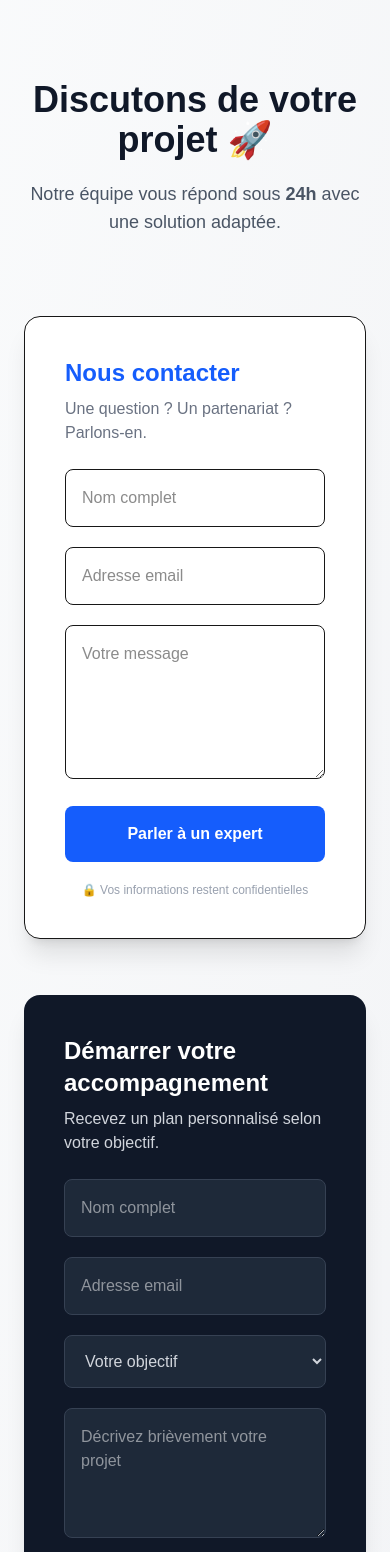
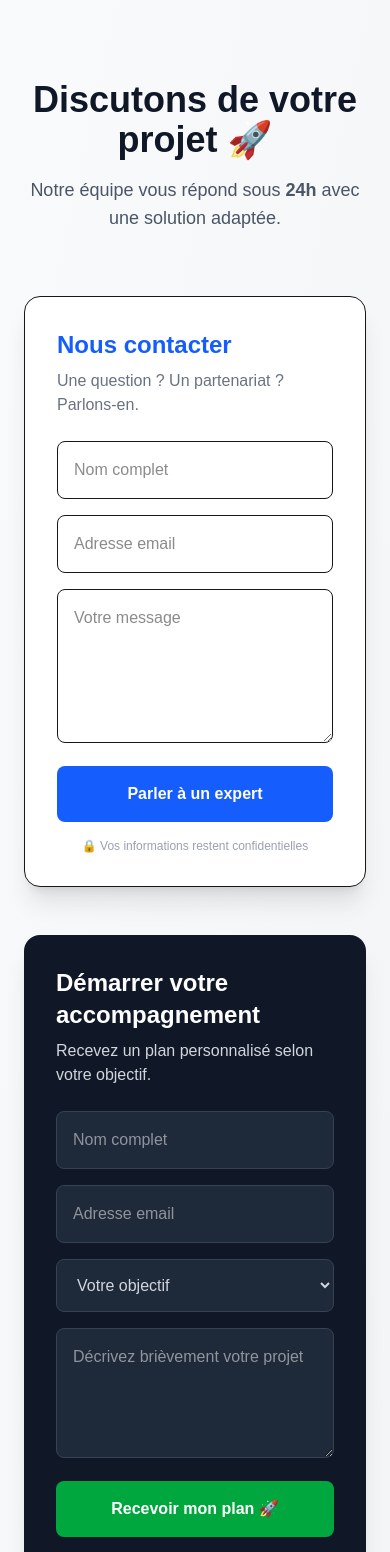
Before and after one commit to sawanascout/sawanadigitalagency, a Next.js app: page /contact in a window 390 px wide. Shown: the top 1552 px of the page. Built offline with nearby package versions, Linux system fonts and the light colour scheme.

Commit message:
adapter au telephone

```diff
--- a/app/contact/page.tsx
+++ b/app/contact/page.tsx
@@ -22,8 +22,12 @@ export default function ContactPage() {
 
     setLoading(true)
 
+    // Normalisation des données
     const formData = new FormData(formRef.current)
     const data = Object.fromEntries(formData.entries())
+    for (let key in data) {
+      data[key] = data[key] ? String(data[key]).trim() : ""
+    }
 
     try {
       const res = await fetch("/api/contact", {
@@ -36,10 +40,11 @@ export default function ContactPage() {
         setSent(true)
         formRef.current.reset()
       } else {
-        alert("Une erreur est survenue")
+        alert("Une erreur est survenue. Veuillez réessayer.")
       }
-    } catch {
-      alert("Erreur serveur")
+    } catch (err) {
+      console.error(err)
+      alert("Erreur serveur. Veuillez réessayer plus tard.")
     } finally {
       setLoading(false)
     }
@@ -49,51 +54,44 @@ export default function ContactPage() {
     <main className="min-h-screen px-6 py-20 bg-linear-to-br from-gray-50 to-gray-100">
 
       {/* HEADER */}
-      <header className="max-w-5xl mx-auto mb-20 text-center">
+      <header className="max-w-5xl mx-auto mb-16 text-center">
         <h1 className="text-4xl font-bold text-gray-900 md:text-5xl">
           Discutons de votre projet 🚀
         </h1>
-        <p className="mt-5 text-lg text-gray-600">
+        <p className="mt-4 text-lg text-gray-600">
           Notre équipe vous répond sous <strong>24h</strong> avec une solution adaptée.
         </p>
       </header>
 
       {/* FORMULAIRES */}
-      <div className="grid max-w-6xl grid-cols-1 mx-auto md:grid-cols-2 gap-14">
+      <div className="grid max-w-6xl grid-cols-1 gap-12 mx-auto md:grid-cols-2">
 
-        {/* CONTACT */}
-        <section className="p-10 bg-white border shadow-xl rounded-2xl">
+        {/* FORMULAIRE CONTACT */}
+        <section className="p-8 bg-white border shadow-xl rounded-2xl">
           {!sentContact ? (
             <>
-              <h2 className="mb-2 text-2xl font-semibold text-blue-600">
-                Nous contacter
-              </h2>
-              <p className="mb-6 text-gray-500">
-                Une question ? Un partenariat ? Parlons-en.
-              </p>
+              <h2 className="mb-2 text-2xl font-semibold text-blue-600">Nous contacter</h2>
+              <p className="mb-6 text-gray-500">Une question ? Un partenariat ? Parlons-en.</p>
 
               <form
                 ref={contactForm}
-                onSubmit={(e) =>
-                  handleSubmit(e, contactForm, setSentContact, "contact")
-                }
-                className="space-y-5"
+                onSubmit={(e) => handleSubmit(e, contactForm, setSentContact, "contact")}
+                className="space-y-4"
               >
                 <input
+                  type="text"
                   name="name"
                   placeholder="Nom complet"
                   required
                   className="w-full p-4 border rounded-lg outline-none focus:ring-2 focus:ring-blue-500"
                 />
-
                 <input
+                  type="email"
                   name="email"
-                  type="email"
                   placeholder="Adresse email"
                   required
                   className="w-full p-4 border rounded-lg outline-none focus:ring-2 focus:ring-blue-500"
                 />
-
                 <textarea
                   name="message"
                   placeholder="Votre message"
@@ -103,6 +101,7 @@ export default function ContactPage() {
                 />
 
                 <button
+                  type="submit"
                   disabled={loading}
                   className="w-full py-4 font-semibold text-white transition bg-blue-600 rounded-lg hover:bg-blue-700 disabled:opacity-50"
                 >
@@ -121,56 +120,43 @@ export default function ContactPage() {
           )}
         </section>
 
-        {/* ACCOMPAGNEMENT */}
-        <section className="p-10 text-white bg-gray-900 shadow-xl rounded-2xl">
+        {/* FORMULAIRE ACCOMPAGNEMENT */}
+        <section className="p-8 text-white bg-gray-900 shadow-xl rounded-2xl">
           {!sentAccompagnement ? (
             <>
-              <h2 className="mb-2 text-2xl font-semibold">
-                Démarrer votre accompagnement
-              </h2>
-              <p className="mb-6 text-gray-300">
-                Recevez un plan personnalisé selon votre objectif.
-              </p>
+              <h2 className="mb-2 text-2xl font-semibold">Démarrer votre accompagnement</h2>
+              <p className="mb-6 text-gray-300">Recevez un plan personnalisé selon votre objectif.</p>
 
               <form
                 ref={accompagnementForm}
-                onSubmit={(e) =>
-                  handleSubmit(
-                    e,
-                    accompagnementForm,
-                    setSentAccompagnement,
-                    "accompagnement"
-                  )
-                }
-                className="space-y-5"
+                onSubmit={(e) => handleSubmit(e, accompagnementForm, setSentAccompagnement, "accompagnement")}
+                className="space-y-4"
               >
                 <input
+                  type="text"
                   name="name"
                   placeholder="Nom complet"
                   required
                   className="w-full p-4 bg-gray-800 border border-gray-700 rounded-lg"
                 />
-
                 <input
+                  type="email"
                   name="email"
-                  type="email"
                   placeholder="Adresse email"
                   required
                   className="w-full p-4 bg-gray-800 border border-gray-700 rounded-lg"
                 />
-
                 <select
                   name="objectif"
                   required
                   className="w-full p-4 text-gray-300 bg-gray-800 border border-gray-700 rounded-lg"
                 >
                   <option value="">Votre objectif</option>
-                  <option>Lancer un projet digital</option>
-                  <option>Se former au numérique</option>
-                  <option>Améliorer un produit existant</option>
-                  <option>Accompagnement complet</option>
+                  <option value="Lancer un projet digital">Lancer un projet digital</option>
+                  <option value="Se former au numérique">Se former au numérique</option>
+                  <option value="Améliorer un produit existant">Améliorer un produit existant</option>
+                  <option value="Accompagnement complet">Accompagnement complet</option>
                 </select>
-
                 <textarea
                   name="message"
                   placeholder="Décrivez brièvement votre projet"
@@ -179,6 +165,7 @@ export default function ContactPage() {
                 />
 
                 <button
+                  type="submit"
                   disabled={loading}
                   className="w-full py-4 font-semibold transition bg-green-600 rounded-lg hover:bg-green-700 disabled:opacity-50"
                 >
@@ -199,7 +186,7 @@ export default function ContactPage() {
 
       </div>
 
-      <div className="mt-20 text-center">
+      <div className="mt-16 text-center">
         <Link href="/" className="text-gray-500 hover:text-gray-700">
           ← Retour à l’accueil
         </Link>
```
